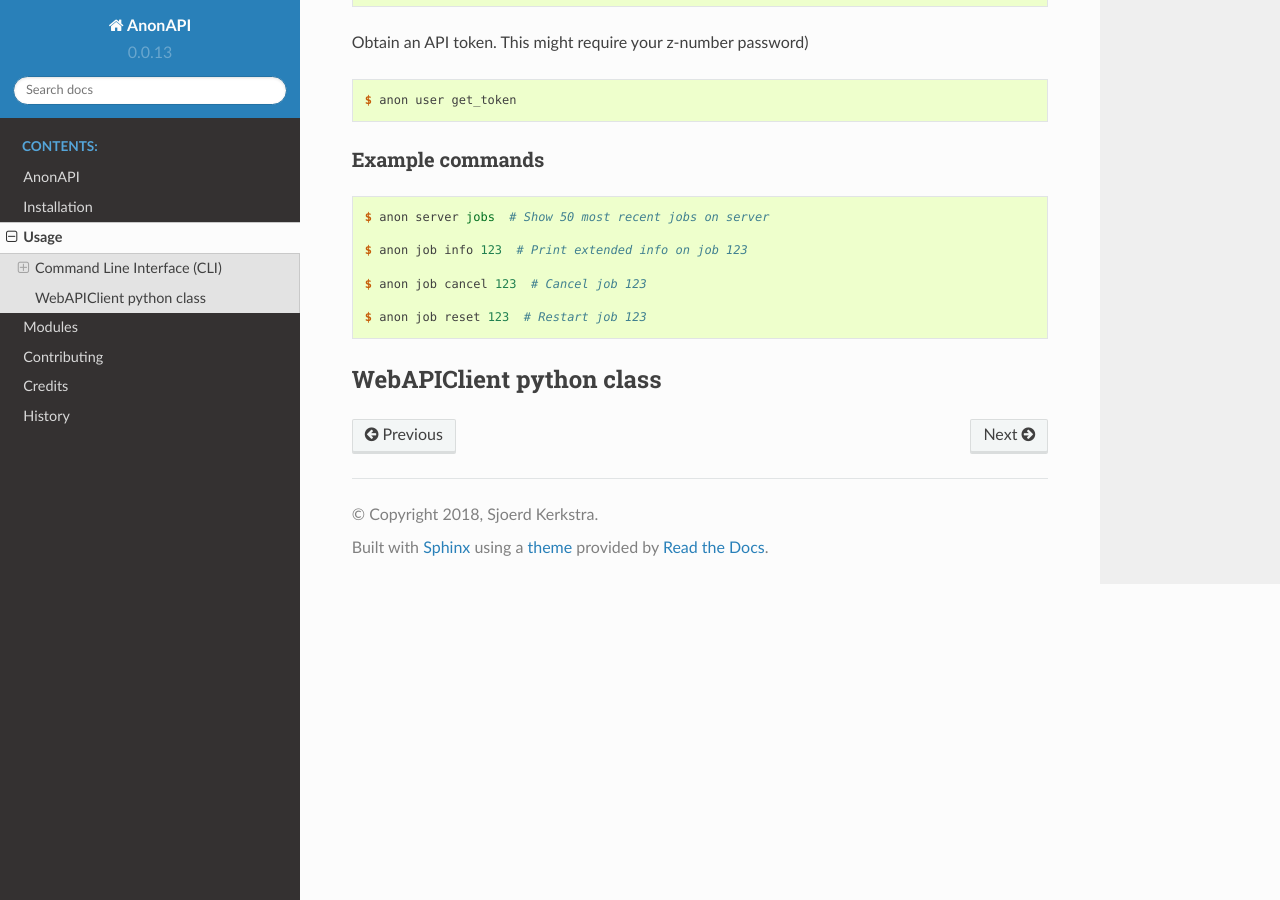
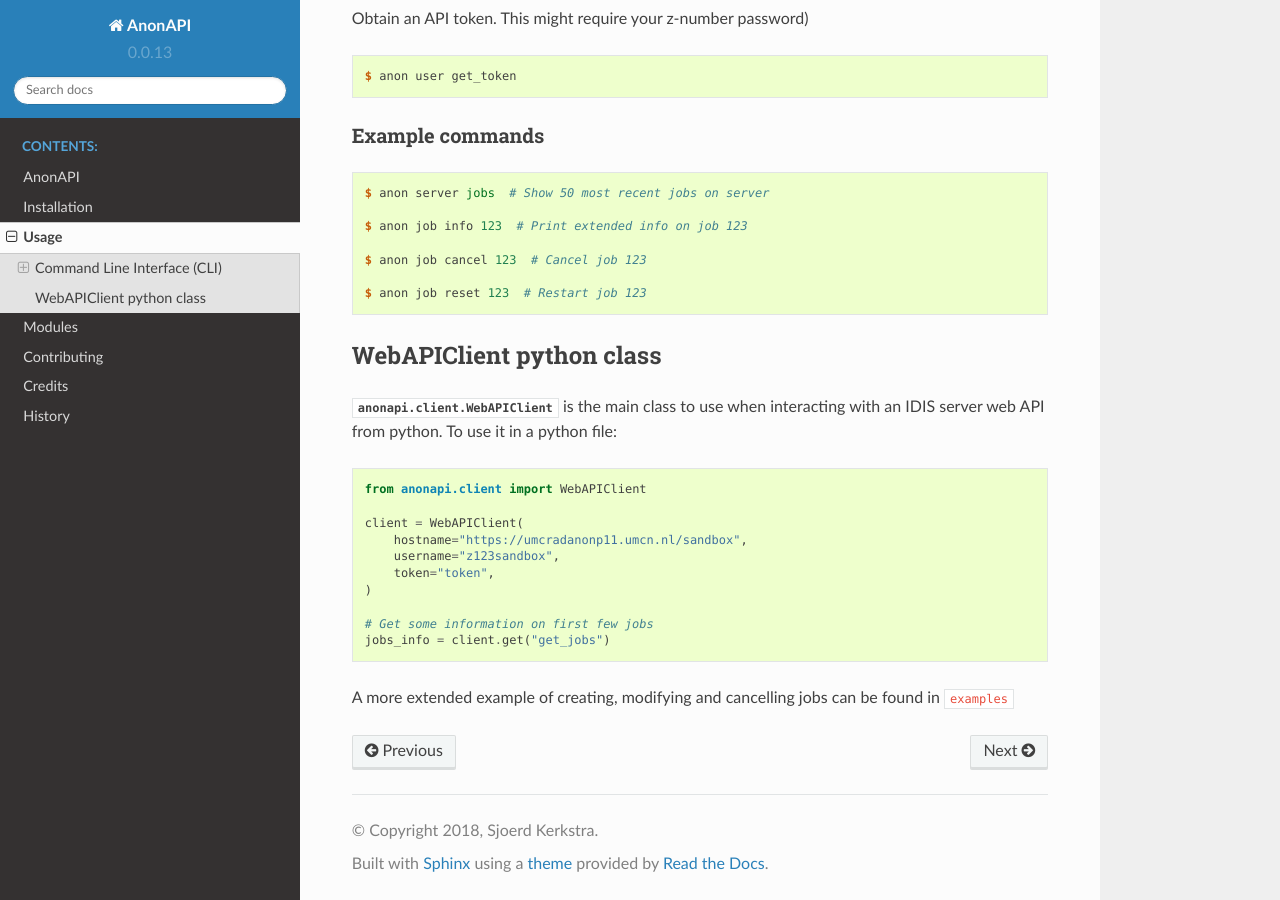
Before and after one commit to sjoerdk/anonapi, a Sphinx documentation site: the page built from docs/usage.rst, in a window 1280 px wide and 900 px high, scrolled down 1427 px. Built offline with Sphinx 7.4.7 and the Read the Docs theme 2.0.0, drawn with Linux system fonts in a browser that asks for light colours; some of the changed text lies outside the part shown.

Commit message:
Extended module docs TRAC#7950

```diff
--- a/docs/anonapi.rst
+++ /dev/null
@@ -1,5 +0,0 @@
-anonapi package
-===============
-
-Submodules
-----------
--- a/docs/usage.rst
+++ b/docs/usage.rst
@@ -94,3 +94,21 @@ Example commands
 
 WebAPIClient python class
 =========================
+:mod:`anonapi.client.WebAPIClient` is the main class to use when interacting with an IDIS server web API from python.
+To use it in a python file:
+
+
+.. code-block:: python
+
+    from anonapi.client import WebAPIClient
+
+    client = WebAPIClient(
+        hostname="https://umcradanonp11.umcn.nl/sandbox",
+        username="z123sandbox",
+        token="token",
+    )
+
+    # Get some information on first few jobs
+    jobs_info = client.get("get_jobs")
+
+A more extended example of creating, modifying and cancelling jobs can be found in ``examples``
```
Also changed, not shown: other parts of docs/usage.rst (+1 -1 lines).
